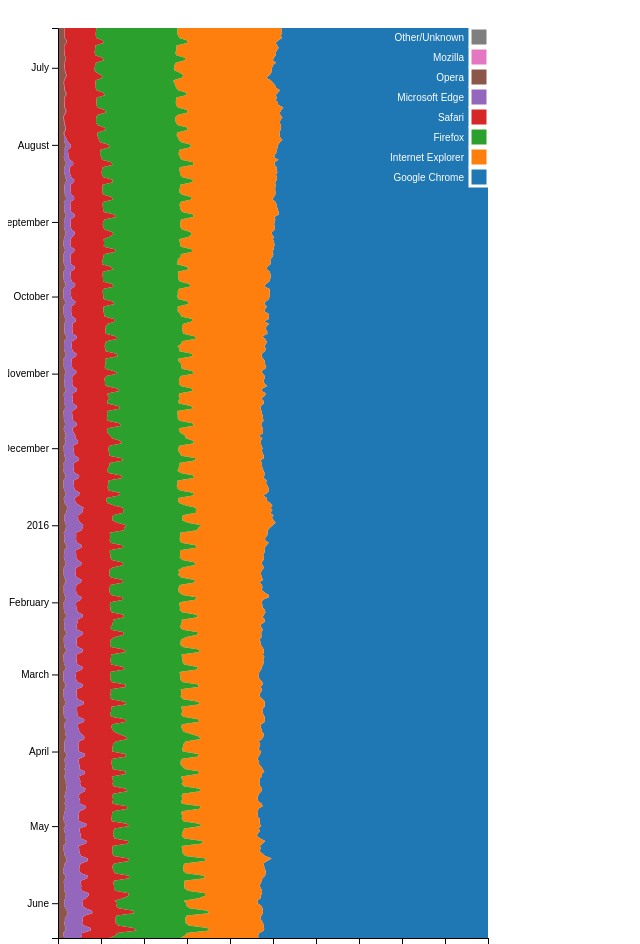
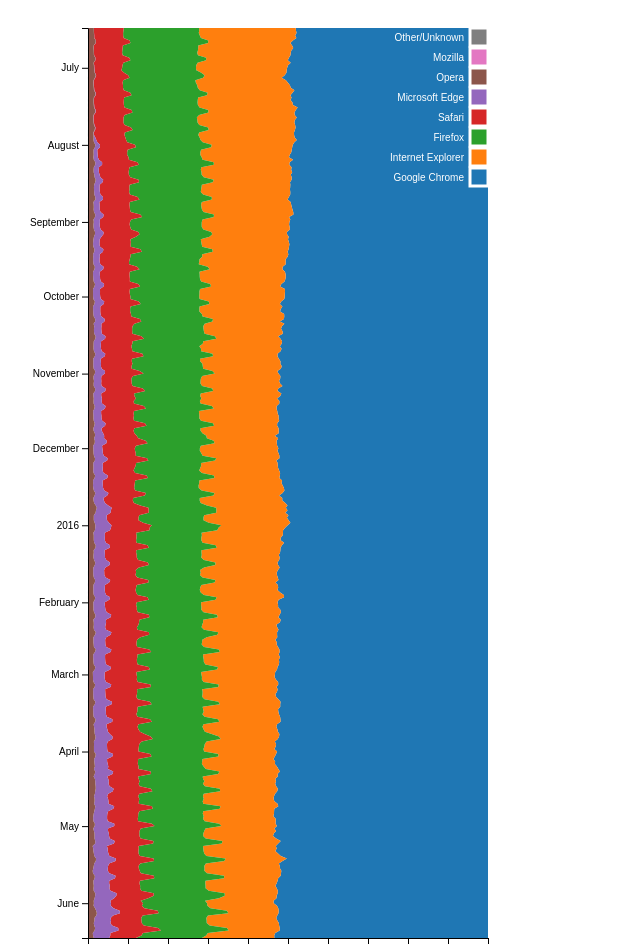
Before and after one commit to codyjroberts/p2-424, a website: page stacked/index.html in a window 1280 px wide. Shown: the top 944 px of the page, without its empty margins (0-640 px from the left). Drawn offline with nearby package versions, Linux system fonts and the light colour scheme.

```diff
--- a/stacked/index.html
+++ b/stacked/index.html
@@ -5,7 +5,7 @@
 <script>
 
 var svg = d3.select("svg"),
-    margin = {top: 20, right: 20, bottom: 30, left: 50},
+    margin = {top: 20, right: 20, bottom: 30, left: 80},
     width = svg.attr("width") - margin.left - margin.right,
     height = svg.attr("height") - margin.top - margin.bottom;
 
@@ -59,6 +59,7 @@
         .attr("class", "legend")
         .attr("transform", function(d, i) { return "translate(0," + i * 20 + ")"; })
         .attr("fill", "white")
+	.style("background-color", "black")
         .style("font", "10px sans-serif");
 
   legend.append("rect")
```
